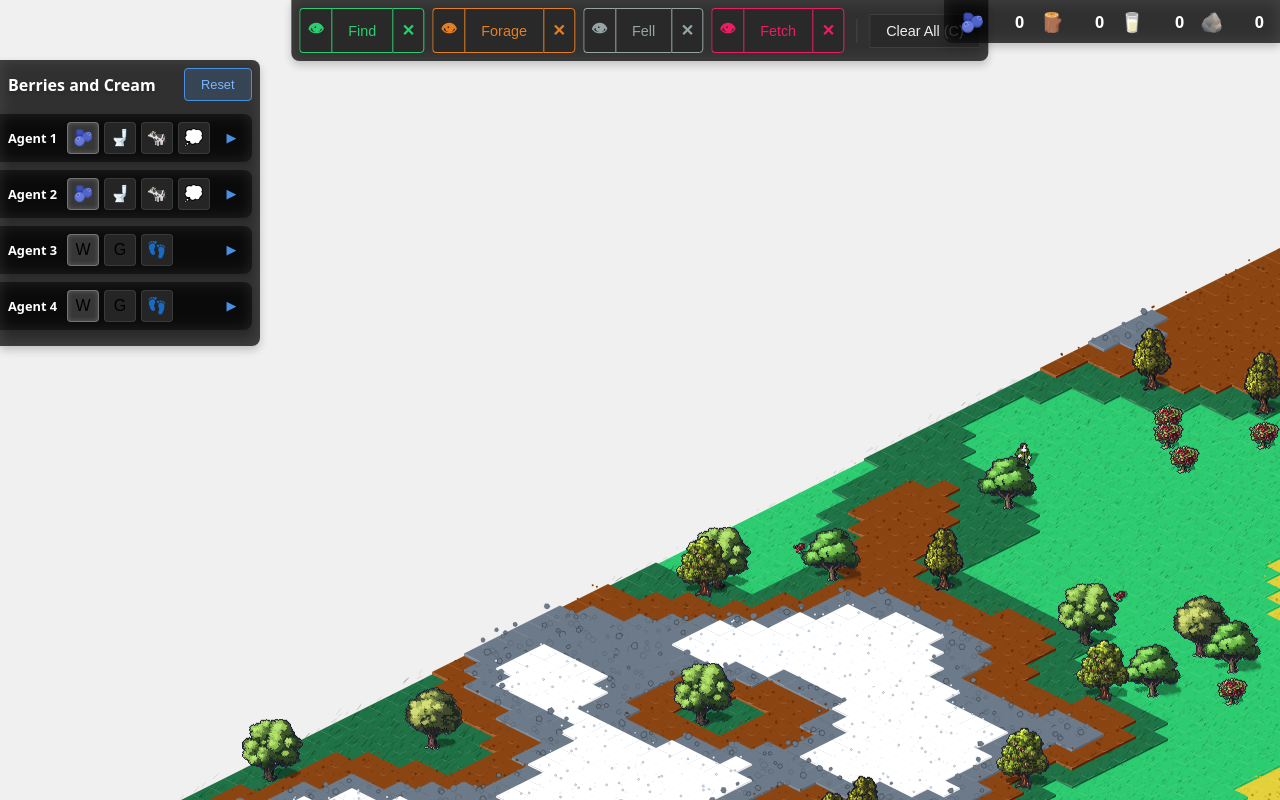
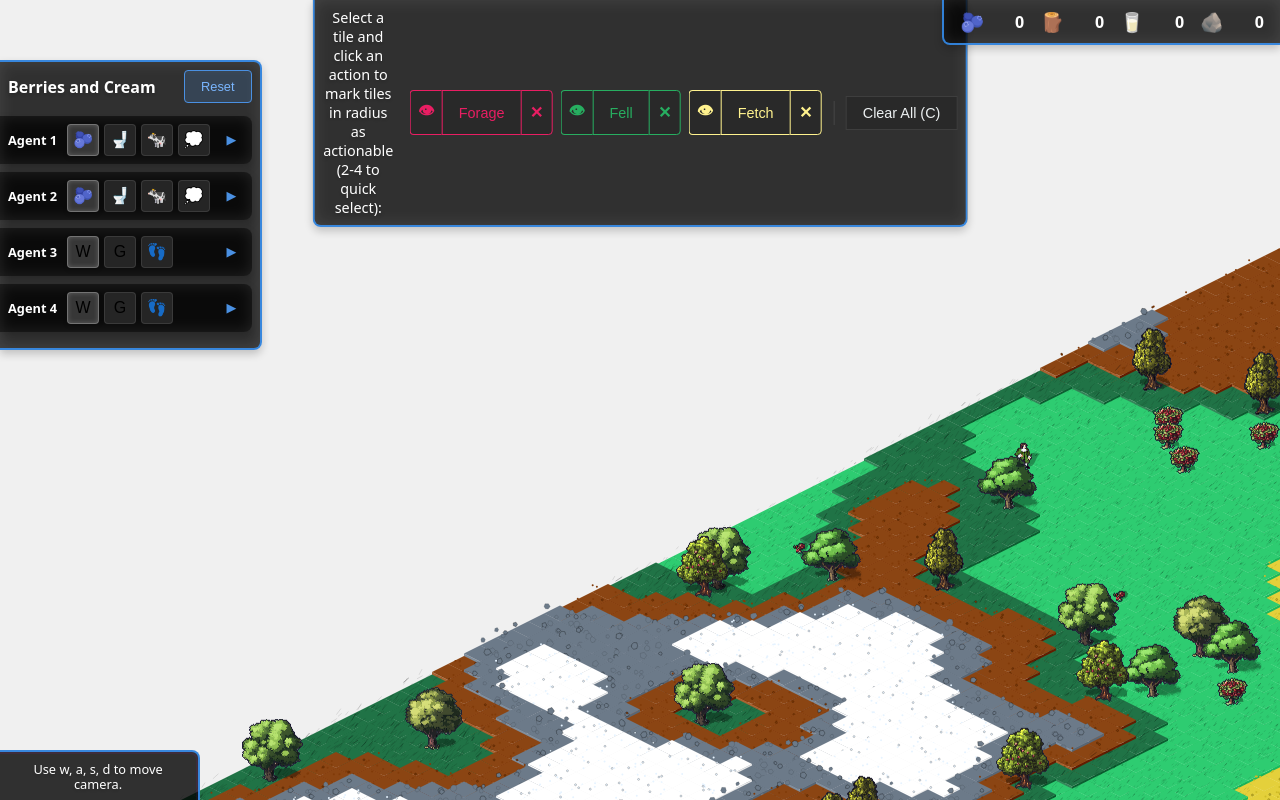
Before and after one commit to mupersega/BerriesAndCream, a website built with Vite: page index.html in a window 1280 px wide. Built offline with nearby package versions, Linux system fonts and the light colour scheme.

Commit message:
include tooltips and clearer borders in ui.

```diff
--- a/index.html
+++ b/index.html
@@ -4,7 +4,8 @@
     <meta charset="UTF-8" />
     <link rel="icon" type="image/svg+xml" href="/vite.svg" />
     <meta name="viewport" content="width=device-width, initial-scale=1.0" />
-    <title>Vite + TS</title>
+    <script src="https://unpkg.com/hyperscript.org@0.9.14"></script>
+    <title>Berries and Cream</title>
   </head>
   <body>
     <div id="app"></div>
@@ -18,6 +19,23 @@
         <button class="btn btn-primary" id="generateMap">Reset</button>
       </div>
     </div>
+    <div id="helperTextWrapper" data-counter="0" class="helpers">
+      <div class="helptext" style="display: none;">
+        <span>
+          Use w, a, s, d to move camera.
+        </span>
+      </div>
+      <div class="helptext" style="display: none;">
+        <span>
+          Use arrow keys to move camera.
+        </span>
+      </div>
+      <div class="helptext" style="display: none;">
+        <span>
+          Use mouse wheel to zoom in and out.
+        </span>
+      </div>
+    </div>
     <script type="module" src="/src/main.ts"></script>
   </body>
 </html>
--- a/src/UI/components.ts
+++ b/src/UI/components.ts
@@ -5,6 +5,24 @@ import { TileType } from '../types/TileType';
 import { ResourceType, ResourceCount } from '../types/ResourceType';
 import { gameState, GameState } from '../state/GameState';
 import { getTilesInRadius } from '../utils/tileUtils';
+
+const behaviourDescriptions: { [key: string]: string } = {
+  'Forage': 'FORAGE | Search for berries',
+  'Hunt': 'HUNT | Search for animals',
+  'Rest': 'REST | Regain health',
+  'Flush': 'FLUSH | Drop off all resources at nearby base',
+  'Fell': 'FELL | Chop down trees',
+  'Fetch': 'FETCH | Fetch resources',
+  'Follow': 'FOLLOW | Follow another agent',
+  'Idle': 'IDLE | Do nothing'
+};
+
+const markingDescriptions: { [key: string]: string } = {
+  'Find': 'FIND | Mark tiles as findable',
+  'Forage': 'Forageable tiles will have their berry resources collected when a little lad is set to forage.',
+  'Fell': 'Fellable tiles to have their wood resources collected when a little lad is set to fell.',
+  'Fetch': 'Fetchable tiles allow for cows residing there to follow little lads set to fetch, back to base.',
+};
 
 export const UIComponents = {
   createAgentCard(agent: BaseAgent, index: number): string {
@@ -18,6 +36,7 @@ export const UIComponents = {
           <div class="behavior-controls">
             ${allowedBehaviors.map(behavior => `
               <button
+                title="${behaviourDescriptions[behavior] || behavior}"
                 class="behavior-button ${behavior.toLowerCase()} ${currentBehavior === behavior ? 'active' : ''}"
                 data-behavior="${behavior}"
                 data-agent-index="${index}"
@@ -281,26 +300,47 @@ export function initActionPanel() {
 
   const actionPanel = document.createElement('div');
   actionPanel.className = 'action-panel';
+  // <div class="action-group">
+  //   <button class="toggle-button find-toggle" data-active="true">👁</button>
+  //   <button class="action-button find-button">Find</button>
+  //   <button class="toggle-button find-clear">✕</button>
+  // </div>
   actionPanel.innerHTML = `
-    <div class="action-group">
-      <button class="toggle-button find-toggle" data-active="true">👁</button>
-      <button class="action-button find-button">Find</button>
-      <button class="toggle-button find-clear">✕</button>
+    <div class="actions-description">
+      Select a tile and click an action to mark tiles in radius as actionable (2-4 to quick select):
     </div>
     <div class="action-group">
-      <button class="toggle-button forage-toggle" data-active="true">👁</button>
-      <button class="action-button forage-button">Forage</button>
-      <button class="toggle-button forage-clear">✕</button>
+      <button class="toggle-button forage-toggle" data-active="true">👁
+        <span class="tooltip">Toggle visibility of forageable tiles.</span>
+      </button>
+      <button class="action-button forage-button">Forage
+        <span class="tooltip">${markingDescriptions['Forage']}</span>
+      </button>
+      <button class="toggle-button forage-clear">✕
+        <span class="tooltip">Clear all forageable tiles.</span>
+      </button>
     </div>
     <div class="action-group">
-      <button class="toggle-button fell-toggle" data-active="true">👁</button>
-      <button class="action-button fell-button">Fell</button>
-      <button class="toggle-button fell-clear">✕</button>
+      <button class="toggle-button fell-toggle" data-active="true">👁
+        <span class="tooltip">Toggle visibility of fellable tiles.</span>
+      </button>
+      <button class="action-button fell-button">Fell
+        <span class="tooltip">${markingDescriptions['Fell']}</span>
+      </button>
+      <button class="toggle-button fell-clear">✕
+        <span class="tooltip">Clear all fellable tiles.</span>
+      </button>
     </div>
     <div class="action-group">
-      <button class="toggle-button fetch-toggle" data-active="true">👁</button>
-      <button class="action-button fetch-button"">Fetch</button>
-      <button class="toggle-button fetch-clear">✕</button>
+      <button class="toggle-button fetch-toggle" data-active="true">👁
+        <span class="tooltip">Toggle visibility of fetchable tiles.</span>
+      </button>
+      <button class="action-button fetch-button"">Fetch
+        <span class="tooltip">${markingDescriptions['Fetch']}</span>
+      </button>
+      <button class="toggle-button fetch-clear">✕
+        <span class="tooltip">Clear all fetchable tiles.</span>
+      </button>
     </div>
     <div class="separator"></div>
     <button class="action-button clear-all-button">Clear All (C)</button>
@@ -349,7 +389,7 @@ export function initActionPanel() {
   const forageButton = actionPanel.querySelector('.forage-button');
   const fellButton = actionPanel.querySelector('.fell-button');
   const fetchButton = actionPanel.querySelector('.fetch-button');
-  const clearButton = actionPanel.querySelector('.clear-button');
+  const clearButton = actionPanel.querySelector('.clear-all-button');
 
   if (findButton) {
     findButton.addEventListener('click', () => {
@@ -539,3 +579,27 @@ function getBehaviorIcon(behavior: string): string {
   };
   return icons[behavior] || behavior[0];
 }
+
+
+// <div id="helperTextWrapper" data-counter="0" class="helpers">
+  // <div class="helptext">Use w, a, s, d to move camera.</div>
+  // <div class="helptext">And another tip 1.</div>
+  // <div class="helptext">And another tip 2.</div>
+// </div>
+// init the cycle loop for helper text
+export const initHelperText = () => {
+  const elt = document.getElementById('helperTextWrapper');
+  if (!elt) return;
+  const helpTexts = elt.querySelectorAll('.helptext') as NodeListOf<HTMLElement>;
+  let counter = 0;
+  elt.dataset.counter = '0';
+  helpTexts[0].style.display = 'flex';
+  setInterval(() => {
+    helpTexts.forEach((helpText, index) => {
+      helpText.style.display = index === counter ? 'flex' : 'none';
+    });
+    counter = (counter + 1) % helpTexts.length;
+    elt.dataset.counter = counter.toString();
+  }
+  , 10000);
+}
--- a/src/main.ts
+++ b/src/main.ts
@@ -2,7 +2,7 @@ import './style.scss'
 
 import { Dijkstra } from './pathfinding/Dijkstra';
 import { TileType } from './types/TileType';
-import { initInfoPanel, initSelectedTilePanel, updateSelectedTilePanel, initActionPanel, initHoverInfo, initResourceCounter } from './UI/components';
+import { initInfoPanel, initSelectedTilePanel, updateSelectedTilePanel, initActionPanel, initHoverInfo, initResourceCounter, initHelperText } from './UI/components';
 import { Point } from './types/Point';
 import { gameState } from './state/GameState';
 import { RenderSystem } from './rendering/RenderingSystem';
@@ -554,6 +554,9 @@ function generateNewMap() {
   initInfoPanel(gameState.getAgents());
   initSelectedTilePanel();
   initHoverInfo();
+  setTimeout(() => {
+    initHelperText();
+  }, 2000);
   initActionPanel();
   renderBackground(map);
   renderMap();
--- a/src/styles/components/_ui.scss
+++ b/src/styles/components/_ui.scss
@@ -1,3 +1,16 @@
+// variables
+$ui-background: rgba(0, 0, 0, 0.8);
+$ui-shadow: 0 4px 8px rgba(0,0,0,0.2);
+$ui-text-color: #fff;
+$ui-text-shadow: 0 2px 4px rgba(0,0,0,0.3);
+$ui-forage-color: #e91e63;
+$ui-bright-forage-color: #ff4081;
+$ui-fell-color: #27ae60;
+$ui-bright-fell-color: #2ecc71;
+$ui-fetch-color: #fff28e;
+$ui-bright-fetch-color: #fffa2b;
+$ui-basic-border: 2px solid rgba(58, 153, 255, 0.834);
+
 .ui {
   position: fixed;
   top: 60px;
@@ -15,6 +28,8 @@
   gap: 0.8rem;
   max-height: calc(100vh - 60px);
   overflow-y: auto;
+  border: $ui-basic-border;
+  border-left: none;
 
   h3 {
     color: #fff;
@@ -80,6 +95,9 @@
   color: white;
   min-width: 200px;
   animation: slideUp 0.3s ease-out;
+  border: $ui-basic-border;
+  border-right: none;
+  border-bottom: none;
 
   .selected-tile-content {
     &:empty {
@@ -108,9 +126,6 @@
     justify-content: space-between;
     align-items: center;
     gap: 0.5rem;
-    // flex-direction: row;
-    // align-items: center;
-    // gap: 0.5rem;
 
     &:last-child {
       margin-bottom: 0;
@@ -232,8 +247,20 @@
   gap: 0.5rem;
   align-items: center;
   animation: slideIn 0.3s ease-out;
+  border: $ui-basic-border;
+  border-top: none;
+
+  .actions-description {
+    color: #fff;
+    font-size: 0.9rem;
+    text-shadow: 0 2px 4px rgba(0,0,0,0.3);
+    margin-right: 0.5rem;
+    text-align: center;
+    vertical-align: middle;
+  }
 
   .action-group {
+    position: relative;
     display: flex;
     align-items: stretch;
 
@@ -265,6 +292,7 @@
         transform: translateY(0);
         box-shadow: none;
       }
+
     }
   }
 
@@ -287,6 +315,10 @@
     &:hover, &:active {
       transform: none;
       box-shadow: none;
+
+      .tooltip {
+        display: block;
+      }
     }
 
     &.find-button, &.find-clear {
@@ -295,18 +327,18 @@
     }
 
     &.forage-button, &.forage-clear {
-      color: #e67e22;
-      &:hover { color: #f39c12; }
+      color: $ui-forage-color;
+      &:hover { color: $ui-bright-forage-color; }
     }
 
     &.fell-button, &.fell-clear {
-      color: #95a5a6;
-      &:hover { color: #bdc3c7; }
+      color: $ui-fell-color;
+      &:hover { color: $ui-bright-fell-color; }
     }
 
     &.fetch-button, &.fetch-clear {
-      color: #e91e63;
-      &:hover { color: #ff4081; }
+      color: $ui-fetch-color;
+      &:hover { color: $ui-bright-fetch-color; }
     }
   }
 
@@ -325,10 +357,10 @@
       opacity: 0.5;
     }
 
-    &.find-toggle { color: #2ecc71; }
-    &.forage-toggle { color: #e67e22; }
-    &.fell-toggle { color: #95a5a6; }
-    &.fetch-toggle { color: #e91e63; }
+    &.find-toggle { color: #fff; }
+    &.forage-toggle { color: $ui-forage-color; }
+    &.fell-toggle { color: $ui-fell-color; }
+    &.fetch-toggle { color: $ui-fetch-color; }
 
     &:hover, &:active {
       transform: none;
@@ -349,8 +381,29 @@
   .action-button {
     // Add fetch button style
     &.fetch-button {
-      color: #e91e63;  // Pink color for fetch
-      &:hover { color: #ff4081; }
+      color: $ui-fetch-color;  // Use variable for fetch color
+      &:hover { color: $ui-bright-fetch-color; }
+    }
+  }
+
+  .tooltip {
+    display: none;
+    position: absolute;
+    top: 100%;
+    left: 50%;
+    transform: translateX(-50%);
+    background: rgba(0, 0, 0, 0.8);
+    color: #fff;
+    font-size: 0.8rem;
+    padding: 0.5rem;
+    border-radius: 4px;
+    box-shadow: 0 2px 4px rgba(0,0,0,0.2);
+    z-index: 1000;
+    margin-top: 1rem;
+    opacity: 1;
+    transition: opacity 0.2s ease;
+    @starting-style {
+      opacity: 0;
     }
   }
 }
@@ -367,6 +420,9 @@
     0 4px 8px rgba(0,0,0,0.2);
   z-index: 1000;
   animation: slideIn 0.3s ease-out;
+  border: $ui-basic-border;
+  border-top: none;
+  border-right: none;
 
   .resource-totals {
     display: flex;
@@ -432,8 +488,8 @@
 
     // Behavior-specific colors
     &.forage {
-      color: #e67e22;
-      &:hover, &.active { color: #f39c12; }
+      color: $ui-forage-color;  // Use variable for forage color
+      &:hover, &.active { color: $ui-bright-forage-color; }
     }
 
     &.hunt {
@@ -458,14 +514,14 @@
     }
 
     &.fell {
-      color: #95a5a6;
-      &:hover, &.active { color: #bdc3c7; }
+      color: $ui-fell-color;  // Use variable for fell color
+      &:hover, &.active { color: $ui-bright-fell-color; }
     }
 
     // Add fetch behavior style
     &.fetch {
-      color: #e91e63;
-      &:hover, &.active { color: #ff4081; }
+      color: $ui-fetch-color;  // Use variable for fetch color
+      &:hover, &.active { color: $ui-bright-fetch-color; }
     }
 
     // Add follow behavior style
@@ -475,3 +531,46 @@
     }
   }
 }
+
+.helpers {
+  display: flex;
+  align-items: center;
+  overflow: hidden;
+  width: 200px;
+  height: 50px; /* Adjust as needed */
+  position: absolute;
+  bottom: 0;
+  left: 0;
+  background: rgba(0, 0, 0, 0.8);
+  border-top-right-radius: 8px;
+  border: $ui-basic-border;
+  border-left: none;
+  border-bottom: none;
+}
+
+.helptext {
+  padding: 0.5rem;
+  line-height: 1.2;
+  opacity: 1;
+  flex: 1;
+  border-right: 2px solid transparent;
+  border-top: 2px solid transparent;
+  border-top-right-radius: 8px;
+  transition: opacity 0.5s ease, border-color 4s cubic-bezier(0.25, 0.46, 0.45, 0.94), background-color 2s cubic-bezier(0.215, 0.610, 0.355, 1);
+  background-color: transparent;
+  height: 100%;
+  vertical-align: middle;
+  align-items: center;
+  justify-content: center;
+  @starting-style {
+    opacity: 0;
+    border-color: rgba(255, 0, 255, 1);
+    background: rgba(255, 0, 255, 0.3);
+  }
+  span {
+    color: #fff;
+    font-size: 0.8rem;
+    text-shadow: 0 2px 4px rgba(0,0,0,0.3);
+    text-align: center;
+  }
+}
```
